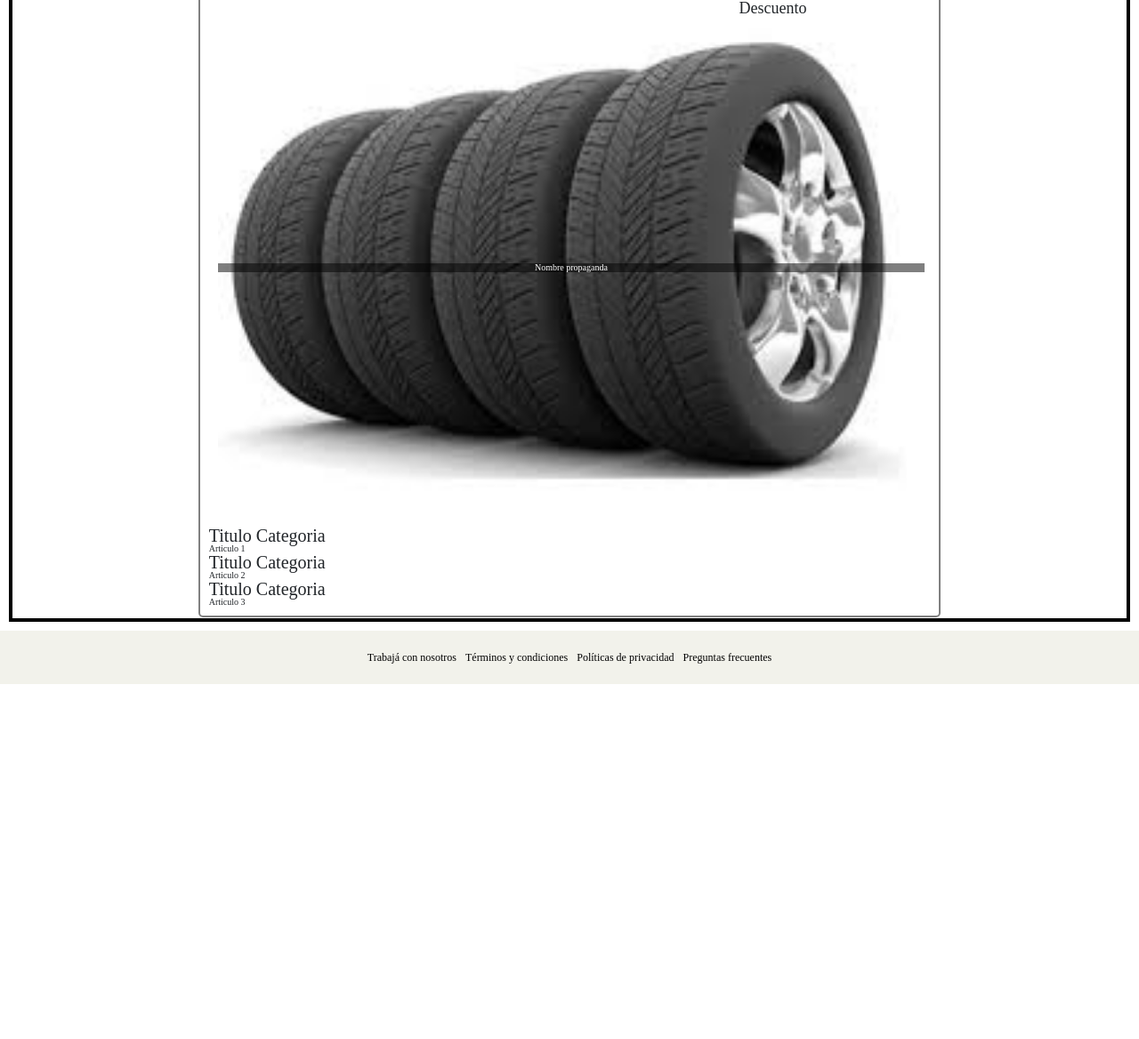
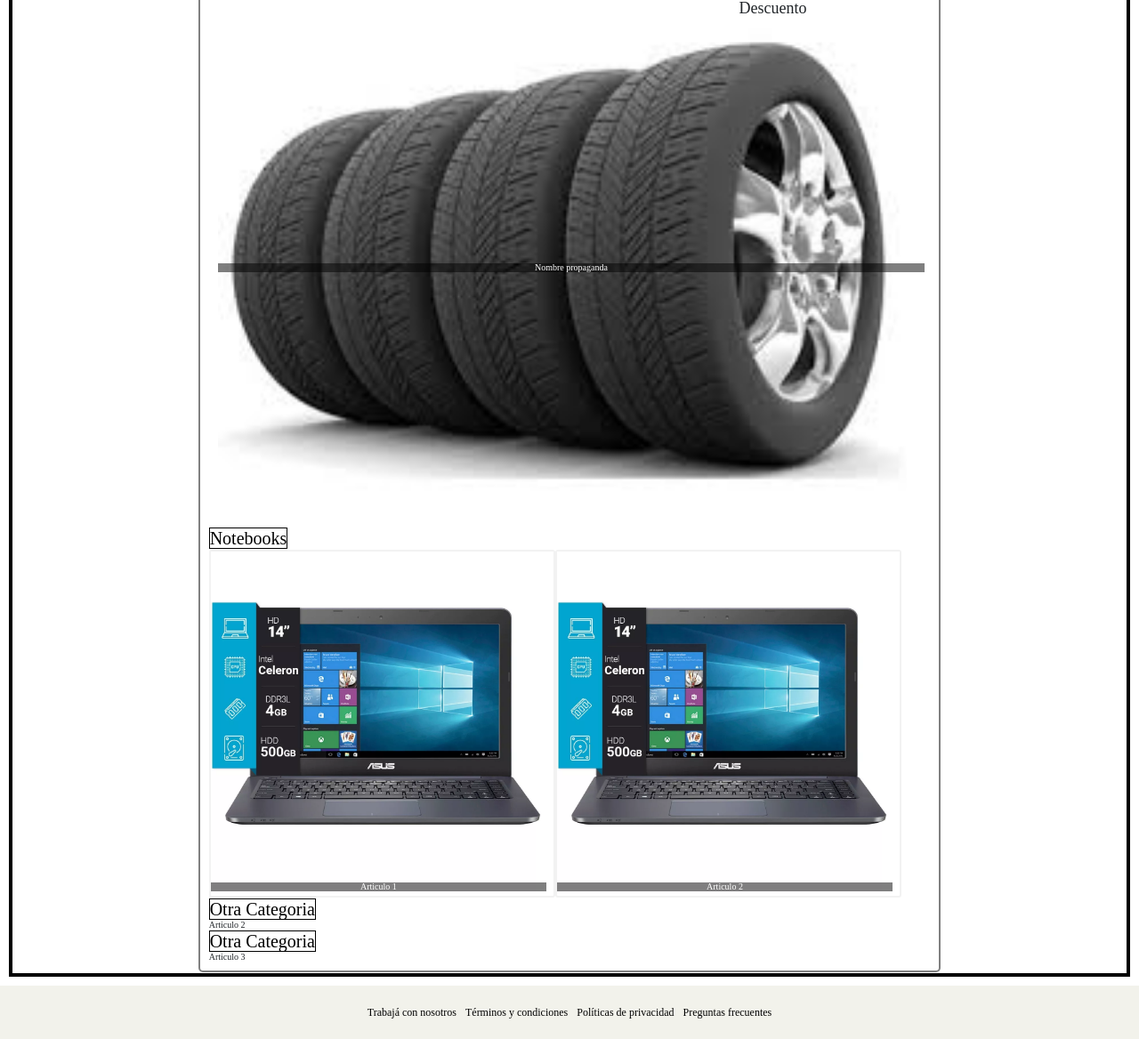
Before and after one commit to franadu/grupodh, a PHP site: page /ecommerce-home.html in a window 1280 px wide. Shown: the part 1368-2536 px from the top of the page at 89% size. Before the commit the page ends 2137 px from the top, so only its background shows below. Run offline with PHP 8.4, Linux system fonts and the light colour scheme; some libraries are stand-ins or nearby versions.

Commit message:
Meti algunas ref, sigo cambiando el home

```diff
--- a/css/master.css
+++ b/css/master.css
@@ -50,6 +50,10 @@ table {
 a{
   text-decoration: none;
   color: #000;
+}
+a:hover {
+	text-decoration: none;
+
 }
 /* CSS GENENRAL */
 
@@ -152,7 +156,16 @@ body { width:100%;}
 .Propaganda article h4 {	position:absolute; right:0; width:25%;}
 /*Finaliza seccion Propagada*/
 
+/*Arranca Seccion Categorias*/
 .Home .row .col-md-8 .Categorias
+.Categorias { width: 100%;}
+.Categorias h3 {  width:100%;margin-bottom:3px; margin-top:3px;}
+.Categorias h3 a { border: 1px solid black; width:100%;}
+.Categorias article {	display:flex; flex-direction: row;}
+.Categorias article .Articulo {width:48%; position:relative; margin:0; overflow: visible; border: 2px solid #f2f2f2; border-radius: 3px;}
+.Categorias article .Articulo img { width:100%; }
+.Categorias article .Articulo p {	position:absolute;bottom: 0; color:#fff; background-color: rgba(0,0,0,0.5); width:98%; text-align: center; margin-bottom:5px;}
+
 /*Finaliza seccion Categorias*/
 /*Finaliza seccion Propagandas y Categorias*/
 
--- a/ecommerce-home.html
+++ b/ecommerce-home.html
@@ -59,17 +59,27 @@ href="https://maxcdn.bootstrapcdn.com/bootstrap/4.1.3/css
 							<p>Nombre propaganda</p>
 						</article>
 					</section>
+
+
 					<section class="Categorias"><!--Todos los articulos disponibles del comercio-->
+						<h3> <a href="notebooks.html"> Notebooks</a></h3>
 						<article class="Cat1">
-							<h3>Titulo Categoria</h3>
-							<p>Articulo 1</p>
+							<div class="Articulo">
+								<img src="./images/notebook4.webp" alt="">
+								<p>Articulo 1</p>
+							</div>
+							<div class="Articulo">
+								<img src="./images/notebook4.webp" alt="">
+								<p>Articulo 2</p>
+							</div>
 						</article>
+						<h3> <a href="#"> Otra Categoria</a></h3>
 						<article class="Cat2">
-							<h3>Titulo Categoria</h3>
 							<p>Articulo 2</p>
 						</article>
+						<h3> <a href="#"> Otra Categoria</a></h3>
 						<article class="Cat3">
-							<h3>Titulo Categoria</h3>
+
 							<p>Articulo 3</p>
 						</article>
 					</section>
@@ -91,7 +101,7 @@ href="https://maxcdn.bootstrapcdn.com/bootstrap/4.1.3/css
           <li><a href="#">Trabajá con nosotros</a></li>
           <li><a href="#">Términos y condiciones</a></li>
           <li><a href="#">Políticas de privacidad</a></li>
-          <li><a href="#">Preguntas frecuentes</a></li>
+          <li><a href="preguntas.html">Preguntas frecuentes</a></li>
         </ul>
 
       </div>
--- a/notebooks.html
+++ b/notebooks.html
@@ -14,7 +14,7 @@
   <header class="cabezera">
     <!-- LOGO -->
     <div class="logo">
-      <a href="#"><img src="images/Android_O_Preview_Logo.png" alt=""></a>
+      <a href="ecommerce-home.html"><img src="images/Android_O_Preview_Logo.png" alt=""></a>
     </div>
     <!-- MENU DE NAVEGACION -->
     <nav class="menu">
@@ -77,7 +77,7 @@
         <li><a href="#">Trabajá con nosotros</a></li>
         <li><a href="#">Términos y condiciones</a></li>
         <li><a href="#">Políticas de privacidad</a></li>
-        <li><a href="#">Preguntas frecuentes</a></li>
+        <li><a href="preguntas.html">Preguntas frecuentes</a></li>
       </ul>
 
     </div>
--- a/preguntas.html
+++ b/preguntas.html
@@ -90,7 +90,7 @@
           <li><a href="#">Trabajá con nosotros</a></li>
           <li><a href="#">Términos y condiciones</a></li>
           <li><a href="#">Políticas de privacidad</a></li>
-          <li><a href="#">Preguntas frecuentes</a></li>
+          <li><a href="preguntas.html">Preguntas frecuentes</a></li>
         </ul>
 
       </div>
```
